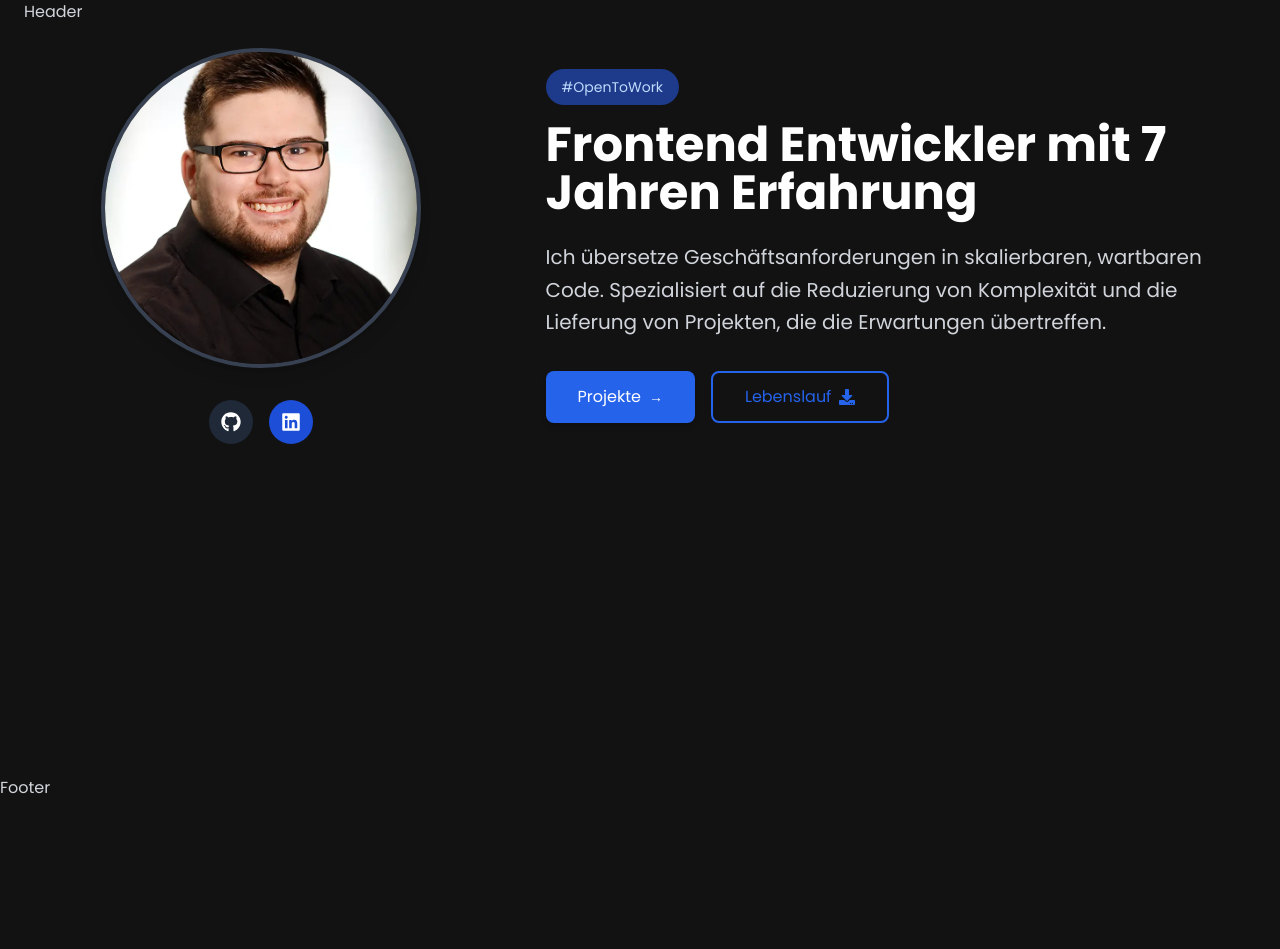
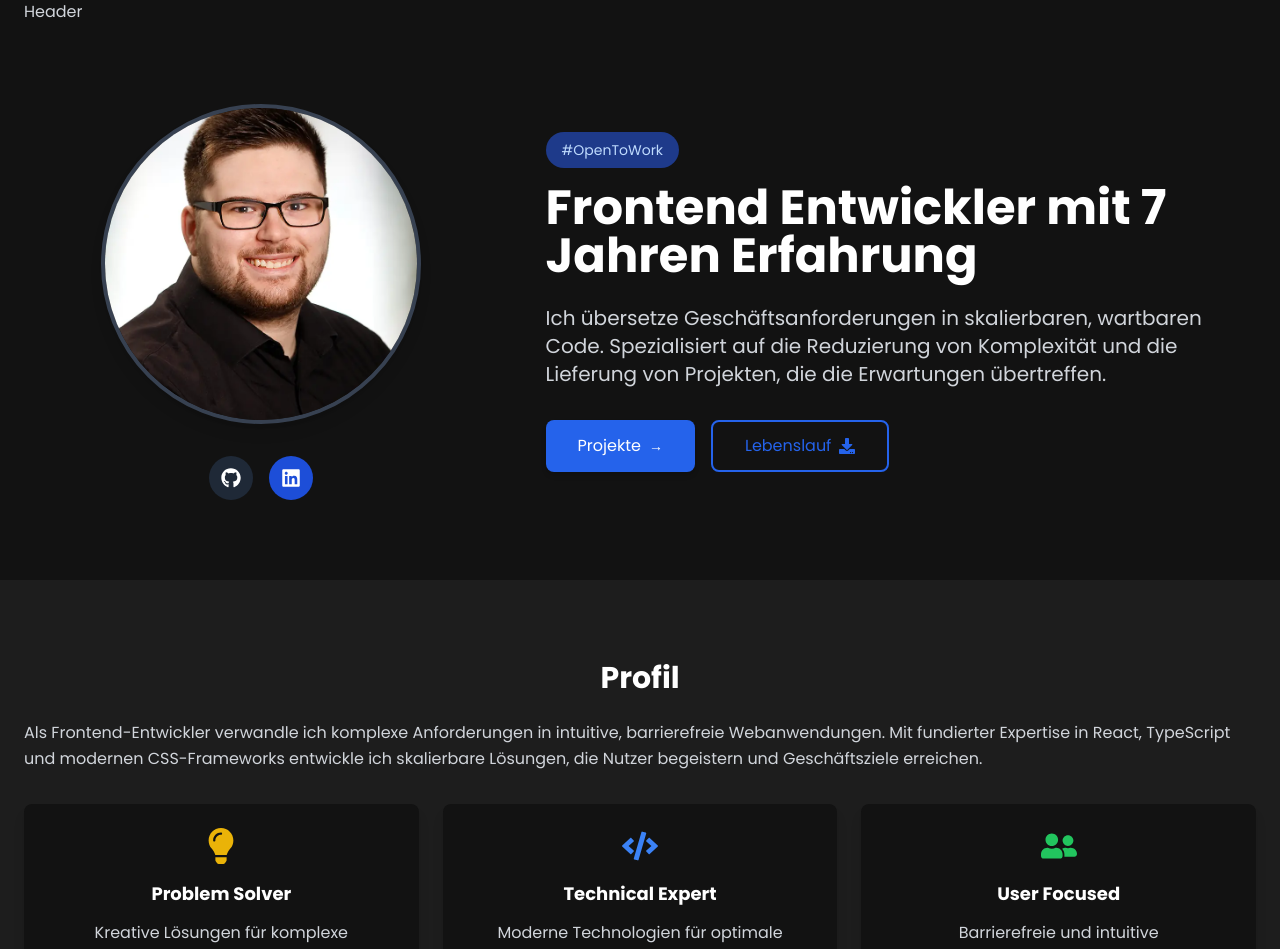
Before and after one commit to adriangoerken/portfolio, a React (Vite) app: page / in a window 1280 px wide. Shown: the top 949 px of the page. Before the commit the page ends 800 px from the top, so only its background shows below. Built offline with nearby package versions, Linux system fonts and the light colour scheme.

Commit message:
feat: Refactor component imports and add AnimatedSectionWrapper and SummarySection components

```diff
--- a/src/components/Header.tsx
+++ b/src/components/Header.tsx
@@ -1,5 +1,5 @@
 import React from 'react';
-import Container from './Container';
+import Container from './layout/Container';
 
 const Header = () => {
 	return (
--- /dev/null
+++ b/src/components/layout/AnimatedSectionWrapper.tsx
@@ -0,0 +1,42 @@
+import { motion } from 'framer-motion';
+import { ReactNode } from 'react';
+import Container from './Container';
+
+type AnimatedSectionWrapperProps = {
+	children: ReactNode;
+	bgColor?: 'custom-gray' | 'elevation-100';
+	id?: string;
+	className?: string;
+};
+
+const AnimatedSectionWrapper = ({
+	children,
+	bgColor = 'custom-gray',
+	id,
+	className = '',
+}: AnimatedSectionWrapperProps) => {
+	const getBackgroundClass = (): string => {
+		switch (bgColor) {
+			case 'custom-gray':
+				return 'bg-custom-gray';
+			case 'elevation-100':
+				return 'bg-elevation-100';
+			default:
+				return 'bg-custom-gray';
+		}
+	};
+	return (
+		<motion.section
+			id={id}
+			className={`py-20 ${getBackgroundClass()} ${className}`}
+			initial={{ opacity: 0, y: 20 }}
+			whileInView={{ opacity: 1, y: 0 }}
+			viewport={{ once: true, margin: '-100px' }}
+			transition={{ duration: 0.6 }}
+		>
+			<Container>{children}</Container>
+		</motion.section>
+	);
+};
+
+export default AnimatedSectionWrapper;
--- a/src/components/Container.tsx
+++ b/src/components/layout/Container.tsx
@@ -7,9 +7,7 @@ type ContainerProps = {
 
 const Container = ({ children, className = '' }: ContainerProps) => {
 	return (
-		<div className={`container mx-auto p-6 pt-0 ${className}`}>
-			{children}
-		</div>
+		<div className={`container mx-auto px-6 ${className}`}>{children}</div>
 	);
 };
 
--- a/src/components/sections/HeroSection.tsx
+++ b/src/components/sections/HeroSection.tsx
@@ -1,12 +1,10 @@
-import Container from '../Container';
 import portrait from '../../assets/images/portrait.webp';
 import { FaGithub, FaLinkedin, FaDownload } from 'react-icons/fa';
 import Button from '../ui/Button';
 
 const HeroSection = () => {
 	return (
-		<section>
-			<Container className="flex flex-col md:flex-row items-center justify-between gap-12">
+		<div className="flex flex-col md:flex-row items-center justify-between gap-12">
 			{/* Professional Photo */}
 			<div className="w-full md:w-2/5">
 				<div className="w-64 h-64 md:w-80 md:h-80 rounded-full overflow-hidden border-4 border-gray-700 shadow-lg mx-auto">
@@ -48,7 +46,7 @@ const HeroSection = () => {
 				</h1>
 
 				{/* Value Proposition */}
-					<p className="text-xl text-gray-300 mb-8 leading-relaxed">
+				<p className="text-xl text-gray-300 mb-8">
 					Ich übersetze Geschäftsanforderungen in skalierbaren,
 					wartbaren Code. Spezialisiert auf die Reduzierung von
 					Komplexität und die Lieferung von Projekten, die die
@@ -71,8 +69,7 @@ const HeroSection = () => {
 					</Button>
 				</div>
 			</div>
-			</Container>
-		</section>
+		</div>
 	);
 };
 
--- /dev/null
+++ b/src/components/sections/SummarySection.tsx
@@ -0,0 +1,72 @@
+import { FaLightbulb, FaCode, FaUserFriends } from 'react-icons/fa';
+import SectionHeading from '../ui/SectionHeading';
+
+const SummarySection = () => {
+	const highlights = [
+		{
+			icon: FaLightbulb,
+			color: 'text-yellow-500',
+			title: 'Problem Solver',
+			description: 'Kreative Lösungen für komplexe Herausforderungen',
+		},
+		{
+			icon: FaCode,
+			color: 'text-blue-500',
+			title: 'Technical Expert',
+			description: 'Moderne Technologien für optimale Ergebnisse',
+		},
+		{
+			icon: FaUserFriends,
+			color: 'text-green-500',
+			title: 'User Focused',
+			description: 'Barrierefreie und intuitive Benutzererfahrungen',
+		},
+	];
+
+	return (
+		<div aria-labelledby="summary-heading">
+			<SectionHeading id="summary-heading">Profil</SectionHeading>
+
+			<div className="rounded-lg">
+				<p className="mb-6">
+					Als Frontend-Entwickler verwandle ich komplexe Anforderungen
+					in intuitive, barrierefreie Webanwendungen. Mit fundierter
+					Expertise in React, TypeScript und modernen CSS-Frameworks
+					entwickle ich skalierbare Lösungen, die Nutzer begeistern
+					und Geschäftsziele erreichen.
+				</p>
+
+				<div className="grid md:grid-cols-3 gap-6 mt-8">
+					{highlights.map((highlight) => {
+						const IconComponent = highlight.icon;
+						return (
+							<div
+								key={highlight.title}
+								className="group flex flex-col items-center p-6 bg-custom-gray rounded-lg shadow-lg
+								         transition-all duration-300 ease-in-out hover:transform hover:scale-105
+								         hover:shadow-xl focus-within:ring-2 focus-within:ring-blue-500 focus-within:ring-opacity-50"
+								tabIndex={0}
+								role="article"
+								aria-label={`${highlight.title}: ${highlight.description}`}
+							>
+								<div
+									className={`${highlight.color} text-4xl mb-4 group-hover:scale-110 transition-transform duration-300`}
+								>
+									<IconComponent aria-hidden="true" />
+								</div>
+								<h3 className="font-semibold mb-3 text-white text-center text-lg">
+									{highlight.title}
+								</h3>
+								<p className="text-center">
+									{highlight.description}
+								</p>
+							</div>
+						);
+					})}
+				</div>
+			</div>
+		</div>
+	);
+};
+
+export default SummarySection;
--- /dev/null
+++ b/src/components/ui/SectionHeading.tsx
@@ -0,0 +1,20 @@
+import { ReactNode } from 'react';
+
+type SectionHeadingProps = {
+	children: ReactNode;
+	id: string;
+	className?: string;
+};
+
+const SectionHeading = ({ children, id, className }: SectionHeadingProps) => {
+	return (
+		<h2
+			id={id}
+			className={`text-3xl font-bold mb-6 text-center ${className}`}
+		>
+			{children}
+		</h2>
+	);
+};
+
+export default SectionHeading;
--- a/src/pages/ImprintPage.tsx
+++ b/src/pages/ImprintPage.tsx
@@ -1,4 +1,4 @@
-import Container from '../components/Container';
+import Container from '../components/layout/Container';
 import { t } from 'i18next';
 
 const ImprintPage = () => {
--- a/src/pages/IndexPage.tsx
+++ b/src/pages/IndexPage.tsx
@@ -1,15 +1,16 @@
+import AnimatedSectionWrapper from '../components/layout/AnimatedSectionWrapper';
 import HeroSection from '../components/sections/HeroSection';
+import SummarySection from '../components/sections/SummarySection';
 
 const IndexPage = () => {
 	return (
 		<>
-			<HeroSection />
-			{/*
-				2. Professional Summary Section:
-				3-4 sentence professional statement highlighting your key strengths
-				Focus on outcomes and business value ("I build solutions that..." rather than just "I use technologies...")
-				Include keywords relevant to job descriptions you're targeting
-				*/}
+			<AnimatedSectionWrapper id="hero">
+				<HeroSection />
+			</AnimatedSectionWrapper>
+			<AnimatedSectionWrapper id="summary" bgColor="elevation-100">
+				<SummarySection />
+			</AnimatedSectionWrapper>
 			{/*
 				3. Experience Section:
 				For each role:
--- a/src/pages/NotFoundPage.tsx
+++ b/src/pages/NotFoundPage.tsx
@@ -1,5 +1,5 @@
 import { Link } from 'react-router-dom';
-import Container from '../components/Container';
+import Container from '../components/layout/Container';
 import { t } from 'i18next';
 
 const NotFoundPage = () => {
--- a/src/pages/PrivacyPolicyPage.tsx
+++ b/src/pages/PrivacyPolicyPage.tsx
@@ -1,4 +1,4 @@
-import Container from '../components/Container';
+import Container from '../components/layout/Container';
 import { t } from 'i18next';
 
 const PrivacyPolicyPage = () => {
```
Lines whose indentation alone changed are shown as unchanged.
